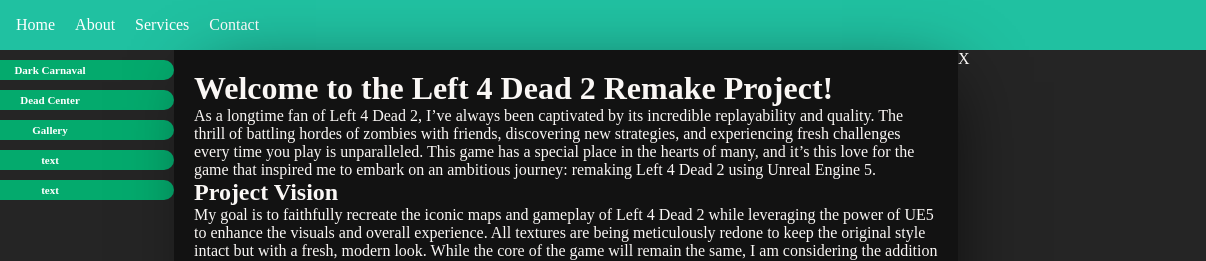
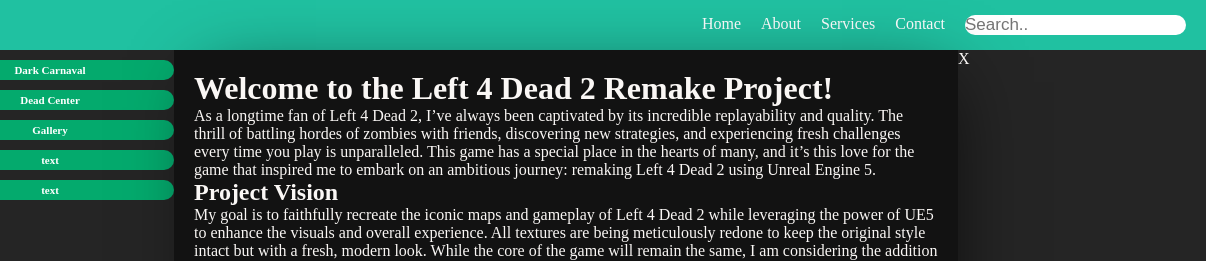
Before and after one commit to VKharchenko2272/game_remake_project_l4d, a plain HTML site: page htmlpractice.html in a window 1280 px wide. Shown: the top 261 px of the page, 74-1280 px from the left. Drawn offline with Linux system fonts and the light colour scheme.

Commit message:
small fixes

```diff
--- a/htmlpractice.html
+++ b/htmlpractice.html
@@ -35,6 +35,7 @@
 
                 <li><a href="">Contact</a></li>
 
+                <input type="text" placeholder="Search..">
             </ul>
 
         </nav>
--- a/style.css
+++ b/style.css
@@ -28,7 +28,7 @@
 
     display: flex;
 
-    justify-content: left;
+    justify-content: space-between;
 
     align-items: center;
 
@@ -74,6 +74,17 @@
 
     text-decoration: none;
 
+}
+
+.main-nav input[type=text] {
+    float: right;
+    /* padding: 6px; */
+    border: none;
+    /* margin-top: 8px; */
+    /* margin-left: 16px; */
+
+    font-size: 17px;
+    border-radius: 10px;
 }
 
 .footer {
```
